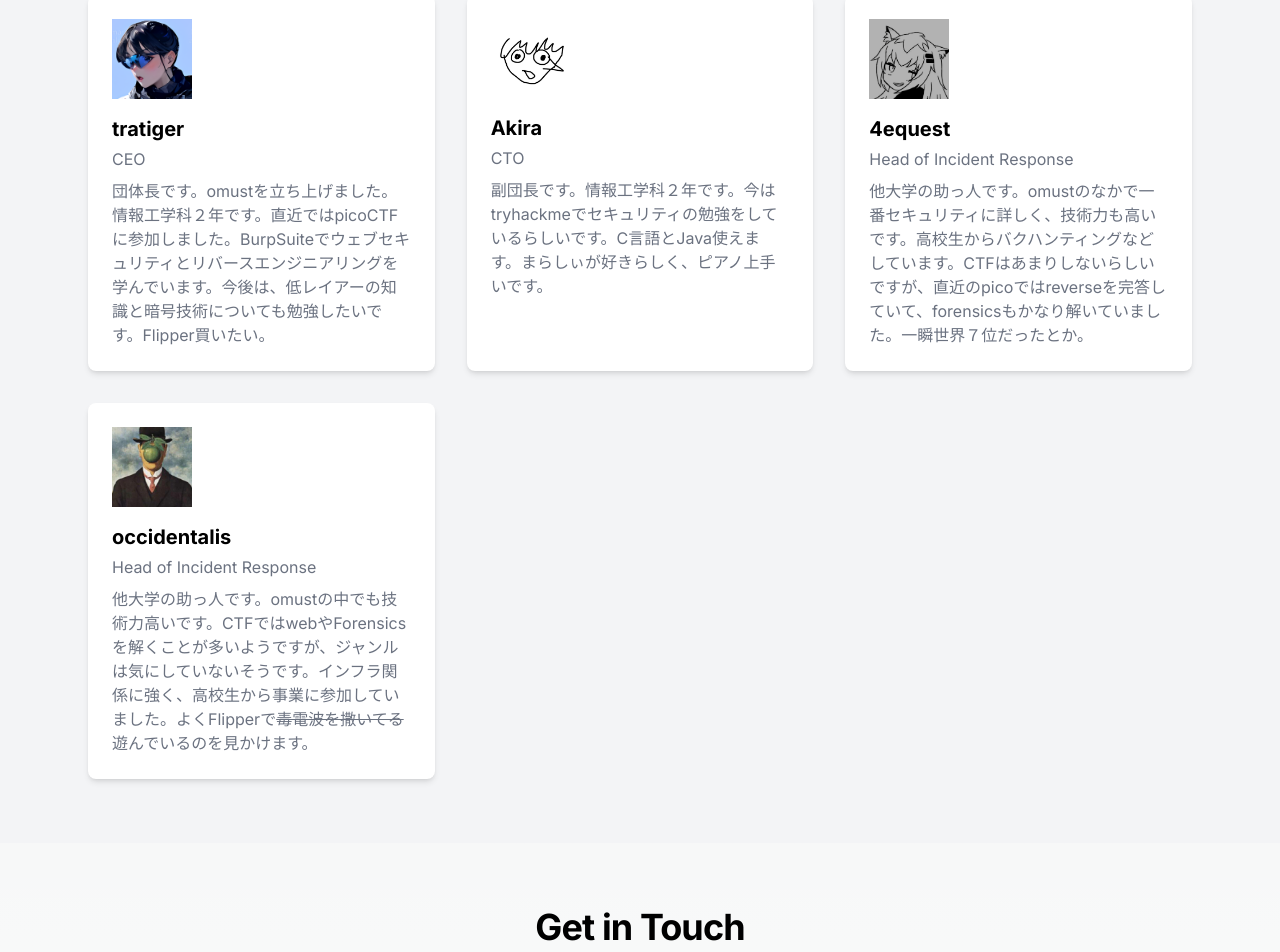
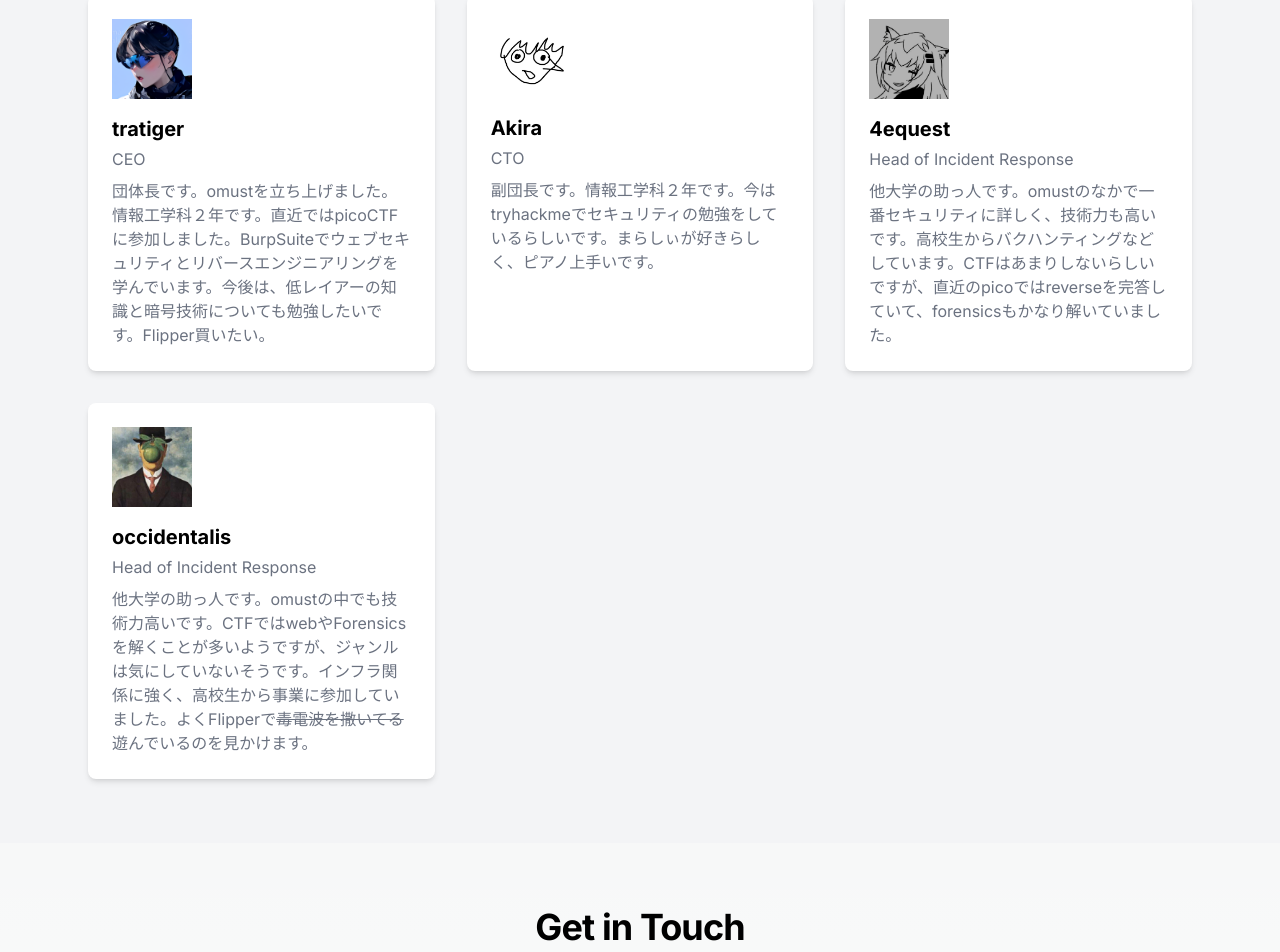
Before and after one commit to omust/omust-website-new, a Next.js app: page / in a window 1280 px wide. Shown: the part 2167-3119 px from the top of the page. Built offline with nearby package versions, Linux system fonts and the light colour scheme.

Commit message:
Update home-page.tsx

```diff
--- a/components/home-page.tsx
+++ b/components/home-page.tsx
@@ -231,7 +231,7 @@ export function HomePage() {
               <h3 className="mt-4 text-xl font-bold">Akira</h3>
               <p className="mt-1 text-gray-500 dark:text-gray-400">CTO</p>
               <p className="mt-2 text-gray-500 dark:text-gray-400">
-                副団長です。情報工学科２年です。今はtryhackmeでセキュリティの勉強をしているらしいです。C言語とJava使えます。まらしぃが好きらしく、ピアノ上手いです。
+                副団長です。情報工学科２年です。今はtryhackmeでセキュリティの勉強をしているらしいです。まらしぃが好きらしく、ピアノ上手いです。
               </p>
             </Link>
             <Link
@@ -250,7 +250,7 @@ export function HomePage() {
                 Head of Incident Response
               </p>
               <p className="mt-2 text-gray-500 dark:text-gray-400">
-                他大学の助っ人です。omustのなかで一番セキュリティに詳しく、技術力も高いです。高校生からバクハンティングなどしています。CTFはあまりしないらしいですが、直近のpicoではreverseを完答していて、forensicsもかなり解いていました。一瞬世界７位だったとか。
+                他大学の助っ人です。omustのなかで一番セキュリティに詳しく、技術力も高いです。高校生からバクハンティングなどしています。CTFはあまりしないらしいですが、直近のpicoではreverseを完答していて、forensicsもかなり解いていました。
               </p>
             </Link>
             <Link
@@ -329,19 +329,19 @@ export function HomePage() {
             <nav className="flex flex-wrap justify-center gap-4 text-sm font-medium">
               <Link
                 className="text-xs hover:underline underline-offset-4 text-gray-400"
-                href="https:github.com/omust"
+                href="https://github.com/omust"
               >
                 GitHub
               </Link>
               <Link
                 className="text-xs hover:underline underline-offset-4 text-gray-400"
-                href="https:twitter.com/omust2024"
+                href="https://twitter.com/omust2024"
               >
                 Twitter
               </Link>
               <Link
                 className="text-xs hover:underline underline-offset-4 text-gray-400"
-                href="https:www.instagram.com/omust2024"
+                href="https://www.instagram.com/omust2024"
               >
                 Instagram
               </Link>
```
